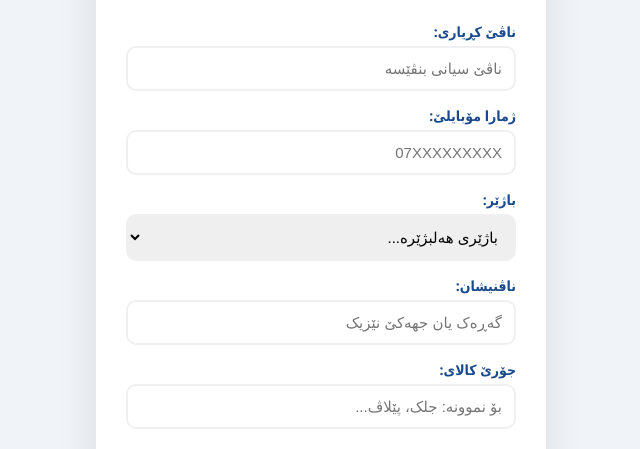
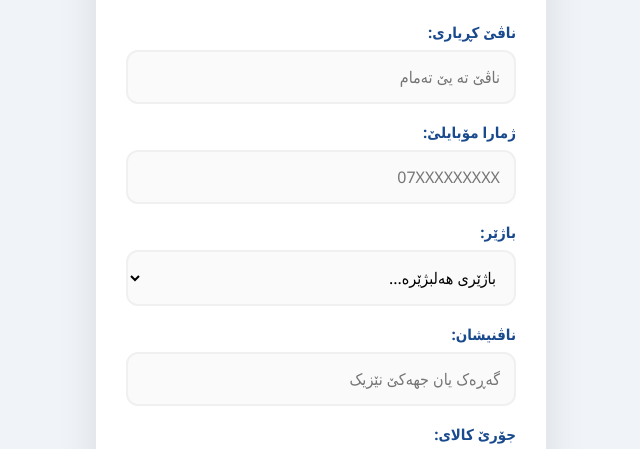
Before and after one commit to hamreenr-svg/repost_iraq1, a plain HTML site: page index.html in a window 1280 px wide. Shown: the part 324-773 px from the top of the page, without its empty margins (319-959 px from the left). Drawn offline with Linux system fonts and the light colour scheme.

Commit message:
Refactor index.html for improved layout and styles
Updated form layout and styles for better user experience.

```diff
--- a/index.html
+++ b/index.html
@@ -62,26 +62,33 @@
 
         .form-group {
             width: 100%;
-            margin-bottom: 15px;
-            text-align: right; /* نڤێسین دچیتە ڕاستێ */
+            margin-bottom: 18px;
+            text-align: right;
         }
 
         label {
             display: block;
-            margin-bottom: 5px;
+            margin-bottom: 8px;
             font-weight: bold;
             color: var(--primary-blue);
-            font-size: 14px;
+            font-size: 15px;
         }
 
         input, select {
             width: 100%;
-            padding: 12px;
+            padding: 14px;
             border: 2px solid #f0f0f0;
-            border-radius: 10px;
+            border-radius: 12px;
             box-sizing: border-box;
-            font-size: 15px;
-            text-align: right; /* نڤێسینا ناڤ خانەی دچیتە ڕاستێ */
+            font-size: 16px;
+            text-align: right;
+            font-family: inherit;
+            background-color: #fafafa;
+        }
+
+        input:focus {
+            border-color: var(--primary-blue);
+            outline: none;
         }
 
         button {
@@ -91,10 +98,16 @@
             padding: 18px;
             width: 100%;
             border-radius: 12px;
-            font-size: 18px;
+            font-size: 19px;
             font-weight: bold;
             cursor: pointer;
             margin-top: 10px;
+            box-shadow: 0 5px 15px rgba(37, 211, 102, 0.3);
+            transition: 0.3s;
+        }
+
+        button:active {
+            transform: scale(0.98);
         }
     </style>
 </head>
@@ -108,7 +121,7 @@
     <form id="orderForm" style="width: 100%;">
         <div class="form-group">
             <label>ناڤێ کڕیاری:</label>
-            <input type="text" id="name" placeholder="ناڤێ سیانی بنڤێسە" required>
+            <input type="text" id="name" placeholder="ناڤێ تە یێ تەمام" required>
         </div>
 
         <div class="form-group">
@@ -120,11 +133,11 @@
             <label>باژێر:</label>
             <select id="city" required>
                 <option value="">باژێری هەلبژێره...</option>
-                <option value="Duhok">دهۆک</option>
-                <option value="Zakho">زاخۆ</option>
-                <option value="Akre">ئاکرێ</option>
-                <option value="Erbil">هەولێر</option>
-                <option value="Other">باژێرەکێ دی</option>
+                <option value="دهۆک">دهۆک</option>
+                <option value="زاخۆ">زاخۆ</option>
+                <option value="ئاکرێ">ئاکرێ</option>
+                <option value="هەولێر">هەولێر</option>
+                <option value="باژێرەکێ دی">باژێرەکێ دی</option>
             </select>
         </div>
 
@@ -135,7 +148,7 @@
 
         <div class="form-group">
             <label>جۆرێ کالای:</label>
-            <input type="text" id="item" placeholder="بۆ نموونە: جلک، پێلاڤ..." required>
+            <input type="text" id="item" placeholder="جلک، پێلاڤ، یان هەر تشتەک..." required>
         </div>
 
         <button type="button" onclick="sendToWhatsApp()">بڕێکا وەتسئاپێ بفرێژە</button>
```
